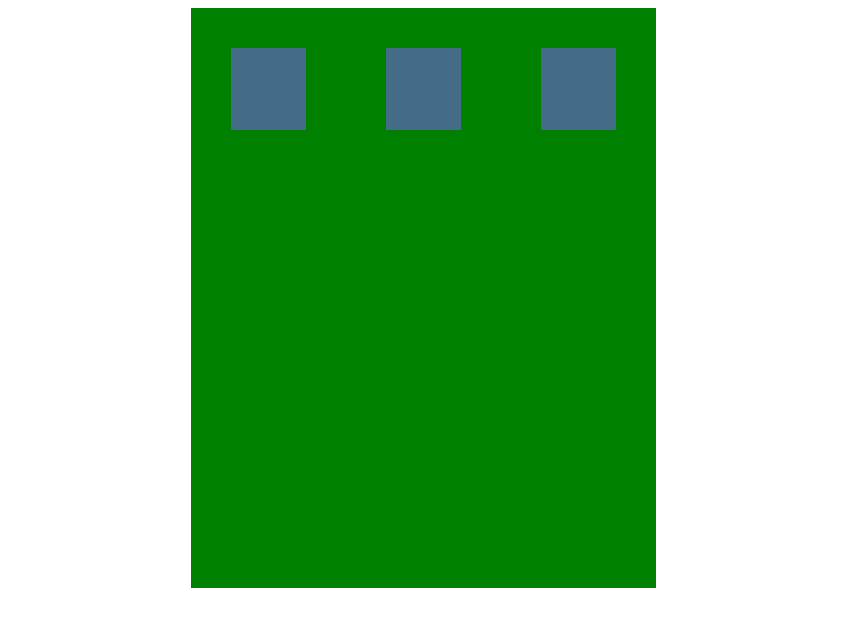
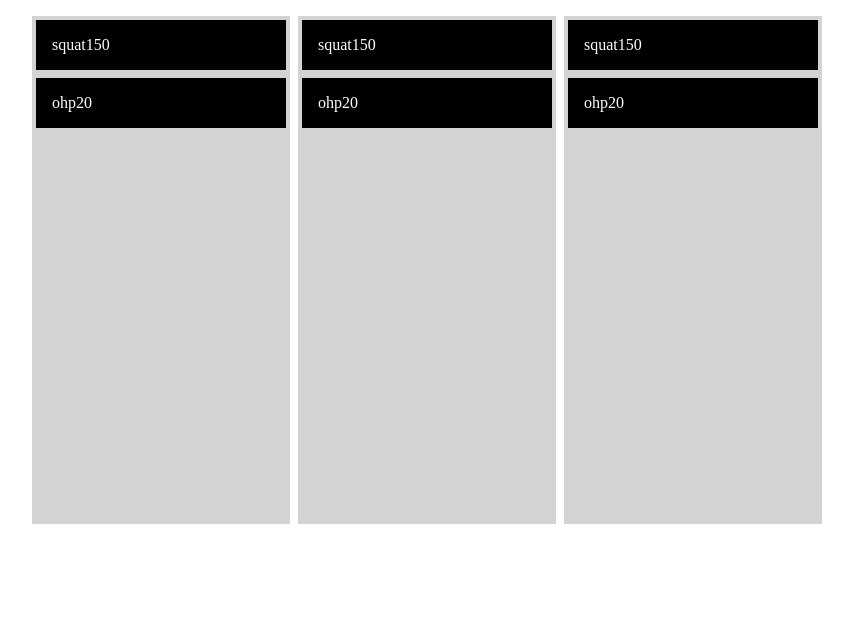
Before and after one commit to JoeR96/project-power-dashboard, a Next.js app in the folder project-power-dashboard/: page /workoutCreation in a window 1280 px wide. Shown: the top 626 px of the page, without its empty margins (217-1070 px from the left). Built offline with nearby package versions, Linux system fonts and the light colour scheme.

Commit message:
Cards can now be dragged between different columns

```diff
--- a/project-power-dashboard/components/workoutCreation/ColumnDragAndDropContainer.js
+++ b/project-power-dashboard/components/workoutCreation/ColumnDragAndDropContainer.js
@@ -1,9 +1,9 @@
 import React, { useState } from 'react'
 import { DragDropContext, Droppable, Draggable } from "react-beautiful-dnd";
 import styles from '../../styles/workoutCreation.module.css'
-import { v4 as uuidv4 } from 'uuid';
 import { v4 } from 'uuid';
 import { Portal } from '@mui/material';
+
 export const ColumnDragAndDropContainer = () => {
   const exerciseData = [
     {
@@ -23,26 +23,64 @@ export const ColumnDragAndDropContainer = () => {
   const cols = {
     [v4()]: {
       day: 1,
-      exercises : [exerciseData[0]]
+      exercises : exerciseData[0].exercises
     },
     [v4()]: {
       day: 2,
-      exercises: [exerciseData[1]]
+      exercises: exerciseData[1].exercises
     },
     [v4()]: {
       day: 3,
-      exercises: [exerciseData[1]]
+      exercises: exerciseData[1].exercises
     }
   }
+
+  const onDragEnd = (result, columns, setColumns) => {
+    if (!result.destination) return;
+    const { source, destination } = result;
+
+    if (source.droppableId !== destination.droppableId) {
+      const sourceColumn = columns[source.droppableId];
+      const destColumn = columns[destination.droppableId];
+      const sourceExercises = [...sourceColumn.exercises];
+      const destExercises = [...destColumn.exercises];
+      const [removed] = sourceExercises.splice(source.index, 1);
+      destExercises.splice(destination.index, 0, removed);
+      setColumns({
+        ...columns,
+        [source.droppableId]: {
+          ...sourceColumn,
+          exercises: sourceExercises
+        },
+        [destination.droppableId]: {
+          ...destColumn,
+          exercises: destExercises
+        }
+      });
+    } else {
+      const column = columns[source.droppableId];
+      const copiedExercises = [...column.exercises];
+      const [removed] = copiedItems.splice(source.index, 1);
+      copiedItems.splice(destination.index, 0, removed);
+      setColumns({
+        ...columns,
+        [source.droppableId]: {
+          ...column,
+          exercises: copiedExercises
+        }
+      });
+    }
+  };
 const [columns,setColumns] = useState(cols)
 
-var items = []
   return (
     <div className={styles.columnContainer }>
-      <DragDropContext onDragEnd={result => console.log(result)}>{
-        Object.entries(columns).map(([id, column]) => {
+      <DragDropContext onDragEnd={result => onDragEnd(result,columns,setColumns)}>{
+        Object.entries(columns).map(([columnId, column]) => {
           return (
-            <Droppable droppableId={id}>
+            <div style={{ margin: 8 }}>
+
+            <Droppable droppableId={columnId} index={columnId} key={columnId}>
               {
                 (provided, snapshot) => {
                   return (
@@ -51,41 +89,62 @@ var items = []
                       ref={provided.innerRef}
                       style={{
                         background: snapshot.isDraggingOver ? 'lightBlue' : 'green',
-                        padding: 40,
-                        width: 75,
+                        width: 250,
+                        minHeight: 500
+                      }}
+                    >
+                      <div
+                        {...provided.droppableProps}
+                        ref={provided.innerRef}
+                        style={{
+                          background: snapshot.isDraggingOver
+                            ? "lightblue"
+                            : "lightgrey",
+                          padding: 4,
+                          width: 250,
                           minHeight: 500
                         }}
                       >
                         {column.exercises.map((exercise, index) => {
+                        console.log(exercise)
                         return(
-                        <Draggable key={exercise.id} draggableId={exercise.id} index={index}>
+                          <Draggable
+                            key={exercise.id}
+                            draggableId={exercise.id}
+                            index={index}
+                          >
                             {(provided, snapshot) => {
-                            return(
-                            <div ref={provided.innerRef}
+                              return (
+                                <div
+                                  ref={provided.innerRef}
                                   {...provided.draggableProps}
                                   {...provided.dragHandleProps}
                                   style={{
-                                userSelect: "none",
                                     padding: 16,
                                     margin: "0 0 8px 0",
-                                minHeight: "50px",
+                                    minHeight: "16px",
                                     backgroundColor: snapshot.isDragging
-                                  ? "#263B4A"
-                                  : "#456C86",
+                                      ? "white"
+                                      : "black",
                                     color: "white",
-                                ...provided.draggableProps.style
-                              }}>
+                                    ...provided.draggableProps.style,
+                                  }}
+                                >
                                   {exercise.name}
                                   {exercise.max}
-                            </div>)
+                                </div>
+                              );
                             }}
                           </Draggable>)
                       })}
+                      {provided.placeholder}
+                      </div>
                     </div>
                   )
                 }
               }
               </Droppable>
+              </div>
           )
         })
       }
--- a/project-power-dashboard/pages/workoutCreation.js
+++ b/project-power-dashboard/pages/workoutCreation.js
@@ -1,11 +1,17 @@
-import React from 'react'
+import React, {useState,useEffect} from 'react'
 import { ColumnDragAndDropContainer } from '../components/workoutCreation/ColumnDragAndDropContainer';
 import styles from '../styles/Login.module.css'
 
 const workoutCreation = () => {
-    return (
-        <div >
-          <ColumnDragAndDropContainer></ColumnDragAndDropContainer>
+
+  const [winReady, setwinReady] = useState(false);
+  useEffect(() => {
+    setwinReady(true);
+  }, []);
+
+  return (
+    <div >
+          {winReady ? <ColumnDragAndDropContainer/> : null}
         </div>
     )
 }
```
Also changed, not shown: 1 other file (tests, documents, lock files or other folders). Lines whose indentation alone changed are shown as unchanged.
